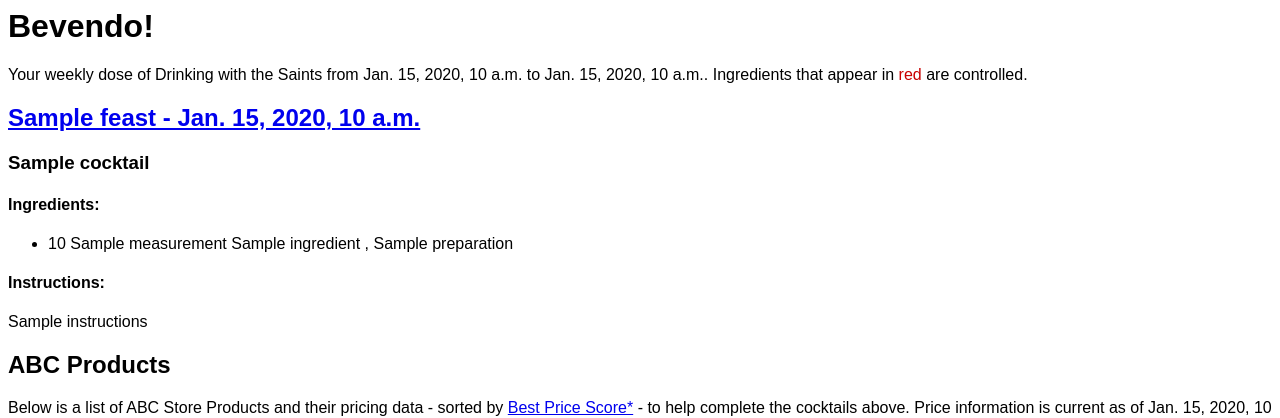
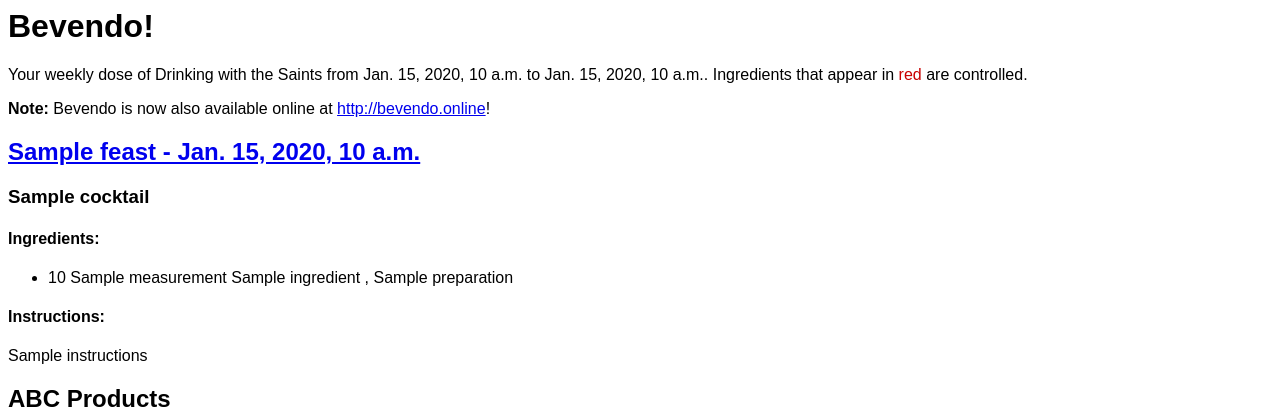
Before and after one commit to bboru21/bevendo_project_v3, a Django app: template backend/api/templates/api/templates/email.html in a window 1280 px wide. Shown: the top 418 px of the page. Run offline with Django 3.2, Linux system fonts and the light colour scheme; the template is opened without the code that fills it: most values are stand-ins (such as "Sample title", 1, 10 or a date in 2020).

Commit message:
adds bevendo link to email templates

```diff
--- a/backend/api/templates/api/templates/email.html
+++ b/backend/api/templates/api/templates/email.html
@@ -47,6 +47,7 @@
     <body>
         <h1>Bevendo!</h1>
         <p>Your weekly dose of Drinking with the Saints from {{start_date}} to {{end_date}}. Ingredients that appear in <span class="is-controlled">red</span> are controlled.</p>
+        <p><strong>Note:</strong> Bevendo is now also available online at <a href="http://bevendo.online">http://bevendo.online</a>!</p>
         {% for feast in feasts %}
         <section>
             <h2>
--- a/backend/api/templates/api/templates/email.txt
+++ b/backend/api/templates/api/templates/email.txt
@@ -1,6 +1,7 @@
 Bevendo!
 
 Your weekly dose of Drinking with the Saints from {{start_date}} to {{end_date}}.
+ Note: Bevendo is now also available online at http://bevendo.online!
 
 {% for feast in feasts %}
 {{feast.name}} - {{feast.date}}
```
